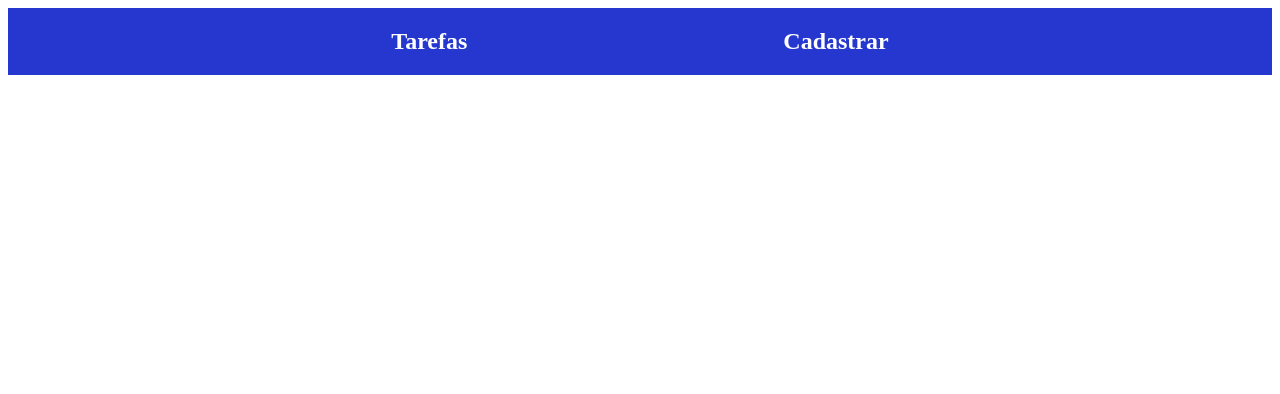
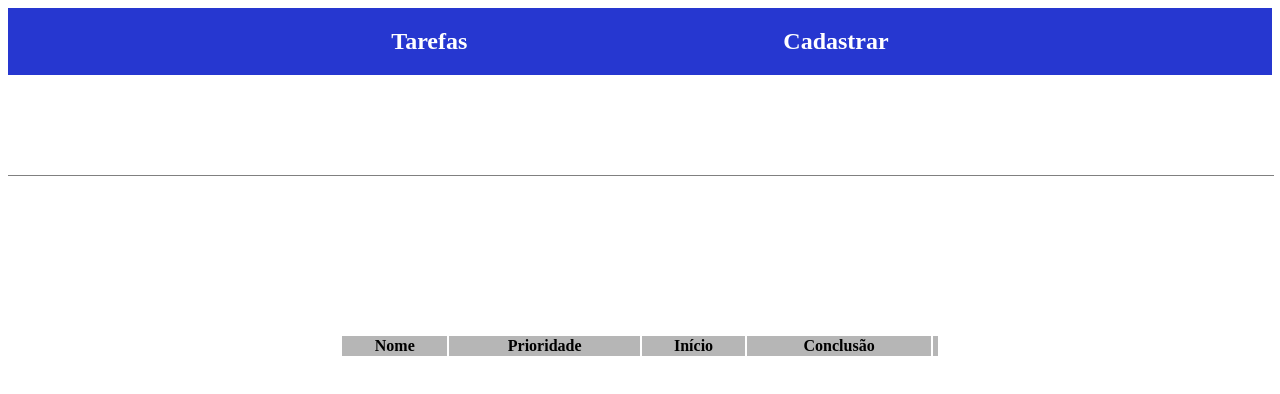
Before and after one commit to Pedrocardo005/agendador-tarefas, an Angular app: page / in a window 1280 px wide. Shown: the top 394 px of the page. Built offline with nearby package versions, Linux system fonts and the light colour scheme.

Commit message:
Adiciona rota de tarefas e cadastrar
 - Add tabela na pagina de tarefas
 - Add estilo para tabela

```diff
--- a/src/app/app-routing.module.ts
+++ b/src/app/app-routing.module.ts
@@ -1,7 +1,18 @@
 import { NgModule } from '@angular/core';
 import { RouterModule, Routes } from '@angular/router';
+import { TasksComponent } from './features/tasks/tasks.component';
+import { RegisterComponent } from './features/register/register.component';
 
-const routes: Routes = [];
+const routes: Routes = [
+  {
+    path: '',
+    component: TasksComponent,
+  },
+  {
+    path: 'cadastrar',
+    component: RegisterComponent
+  }
+];
 
 @NgModule({
   imports: [RouterModule.forRoot(routes)],
--- a/src/app/core/layout/top-bar/top-bar.component.html
+++ b/src/app/core/layout/top-bar/top-bar.component.html
@@ -2,7 +2,7 @@
     <a [routerLink]="'/'">
         <h2>Tarefas</h2>
     </a>
-    <a [routerLink]="'/'">
+    <a [routerLink]="'/cadastrar'">
         <h2>Cadastrar</h2>
     </a>
 </header>
--- a/src/app/features/tasks/tasks.component.css
+++ b/src/app/features/tasks/tasks.component.css
@@ -0,0 +1,18 @@
+div {
+    display: flex;
+    flex-direction: column;
+    gap: 150px;
+}
+
+hr {
+    margin-top: 100px;
+}
+
+div table {
+    width: 600px;
+    margin: 0 auto;
+}
+
+table th {
+    background-color: #b6b6b6;
+}
--- a/src/app/features/tasks/tasks.component.html
+++ b/src/app/features/tasks/tasks.component.html
@@ -1 +1,15 @@
-<p>tasks works!</p>
+<div>
+    <hr size="1" color="grey" width="100%">
+    <table>
+        <thead>
+            <tr>
+                <th>Nome</th>
+                <th>Prioridade</th>
+                <th>Início</th>
+                <th>Conclusão</th>
+                <th></th>
+            </tr>
+        </thead>
+        <tbody></tbody>
+    </table>
+</div>
```
